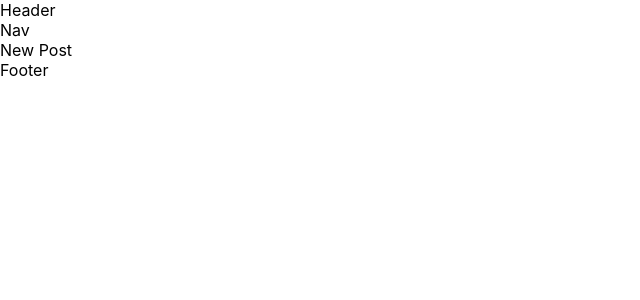
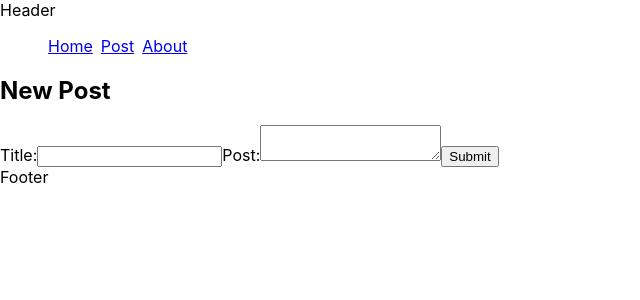
Before and after one commit to xaviermvives/react_deploy_gh, a React (Create React App) app: page /post in a window 1280 px wide. Shown: the top 300 px of the page, without its empty margins (0-640 px from the left). Built offline with nearby package versions, Linux system fonts and the light colour scheme.

Commit message:
Nav & New Post functionality

```diff
--- a/src/App.js
+++ b/src/App.js
@@ -11,6 +11,7 @@
 import Missing from "./pages/Missing";
 
 import { Switch, Route, useHistory } from "react-router-dom";
+import { format } from "date-fns";
 
 function App() {
   const [posts, setPosts] = useState([
@@ -39,6 +40,8 @@
       body: "Lorem ipsum dolor sit amet consectetur adipisicing elit. Quis consequatur expedita, assumenda similique non optio! Modi nesciunt excepturi corrupti atque blanditiis quo nobis, non optio quae possimus illum exercitationem ipsa!",
     },
   ]);
+  const [postTitle, setPostTitle] = useState("");
+  const [postBody, setPostBody] = useState("");
   const history = useHistory();
 
   const handleDelete = (id) => {
@@ -46,6 +49,23 @@
       return post.id !== id;
     });
     setPosts(newPostList);
+    history.push("/");
+  };
+
+  const handleSubmit = (e) => {
+    e.preventDefault();
+    const id = posts.length ? posts.length + 1 : 1;
+    const datetime = format(new Date(), "MMM dd, yyyy pp");
+    const newPost = {
+      id,
+      datetime,
+      title: postTitle,
+      body: postBody,
+    };
+    const allPosts = [...posts, newPost];
+    setPosts(allPosts);
+    setPostTitle("");
+    setPostBody("");
     history.push("/");
   };
 
@@ -58,7 +78,13 @@
           <Home posts={posts} />
         </Route>
         <Route exact path="/post">
-          <NewPost />
+          <NewPost
+            postTitle={postTitle}
+            postBody={postBody}
+            setPostTitle={setPostTitle}
+            setPostBody={setPostBody}
+            handleSubmit={handleSubmit}
+          />
         </Route>
         <Route exact path="/edit">
           <EditPost />
--- a/src/components/Nav.js
+++ b/src/components/Nav.js
@@ -1,7 +1,22 @@
 import React from "react";
+import { Link } from "react-router-dom";
 
 const Nav = () => {
-  return <div>Nav</div>;
+  return (
+    <nav>
+      <ul style={{ display: "flex", listStyle: "none" }}>
+        <li>
+          <Link to="/">Home</Link>
+        </li>
+        <li>
+          <Link to="/post">Post</Link>
+        </li>
+        <li>
+          <Link to="/about">About</Link>
+        </li>
+      </ul>
+    </nav>
+  );
 };
 
 export default Nav;
--- a/src/index.css
+++ b/src/index.css
@@ -1,13 +1,12 @@
 body {
   margin: 0;
-  font-family: -apple-system, BlinkMacSystemFont, 'Segoe UI', 'Roboto', 'Oxygen',
-    'Ubuntu', 'Cantarell', 'Fira Sans', 'Droid Sans', 'Helvetica Neue',
+  font-family: -apple-system, BlinkMacSystemFont, "Segoe UI", "Roboto", "Oxygen",
+    "Ubuntu", "Cantarell", "Fira Sans", "Droid Sans", "Helvetica Neue",
     sans-serif;
   -webkit-font-smoothing: antialiased;
   -moz-osx-font-smoothing: grayscale;
 }
 
-code {
-  font-family: source-code-pro, Menlo, Monaco, Consolas, 'Courier New',
-    monospace;
+ul li {
+  margin-left: 0.5rem;
 }
--- a/src/pages/NewPost.js
+++ b/src/pages/NewPost.js
@@ -1,7 +1,34 @@
 import React from "react";
 
-const NewPost = () => {
-  return <div>New Post</div>;
+const NewPost = ({
+  postTitle,
+  setPostTitle,
+  postBody,
+  setPostBody,
+  handleSubmit,
+}) => {
+  return (
+    <main>
+      <h2>New Post</h2>
+      <form onSubmit={handleSubmit}>
+        <label htmlFor="postTitle">Title:</label>
+        <input
+          type="text"
+          required
+          value={postTitle}
+          onChange={(e) => setPostTitle(e.target.value)}
+        />
+        <label htmlFor="postBody">Post:</label>
+        <textarea
+          id="postBody"
+          required
+          value={postBody}
+          onChange={(e) => setPostBody(e.target.value)}
+        ></textarea>
+        <button type="submit">Submit</button>
+      </form>
+    </main>
+  );
 };
 
 export default NewPost;
--- a/src/pages/Post.js
+++ b/src/pages/Post.js
@@ -6,6 +6,7 @@
     <article>
       <Link to={`/post/${post.id}`}>
         <h2>{post.title}</h2>
+        <p>Id:{post.id}</p>
         <p>{post.datetime}</p>
       </Link>
       <p>
```
